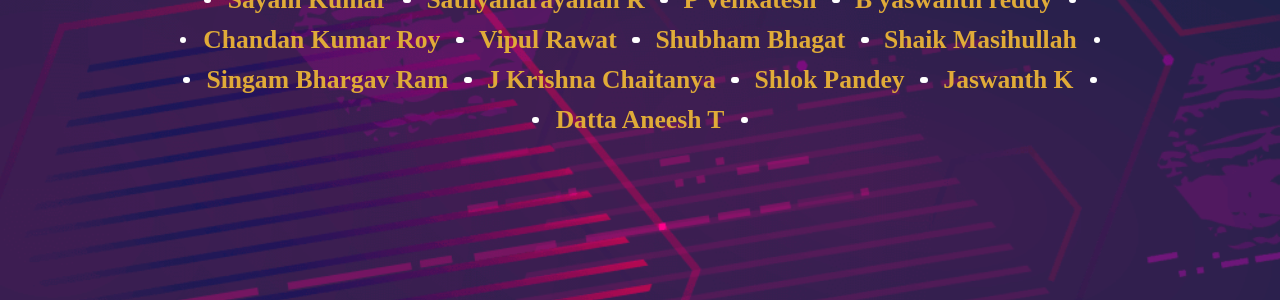
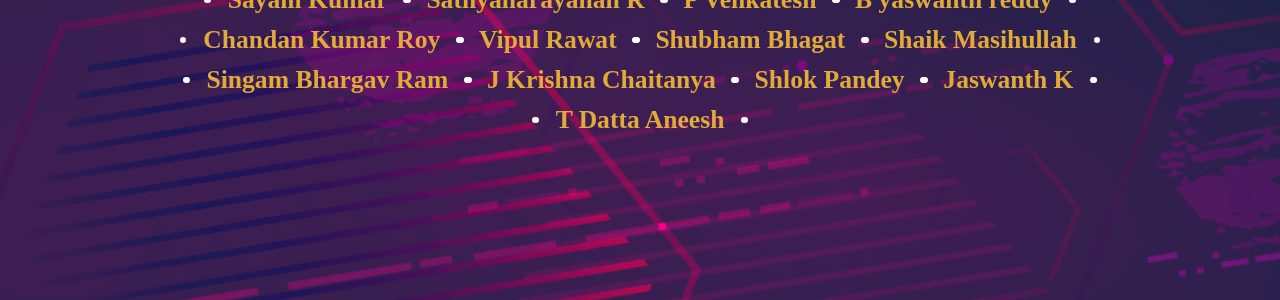
Before and after one commit to Project-Club-IIITS/hacktoberfest2019-participants, a Jekyll site: the page index.html, which Jekyll copies as it is, in a window 1280 px wide. Shown: the part 433-733 px from the top of the page. Built offline with Jekyll 4.4.1, drawn with Linux system fonts in a browser that asks for light colours; some web fonts are replaced.

```diff
--- a/index.html
+++ b/index.html
@@ -63,7 +63,7 @@
                 <li><a href="https://github.com/chaitanya531">J Krishna Chaitanya</a></li>
                 <li><a href="https://github.com/b30wulffz">Shlok Pandey</a></li>
                 <li><a href="https://github.com/JazzKriss21">Jaswanth K</a></li>
-                <li><a  href="https://github.com/thotadattaaneesh">Datta Aneesh T</a></li>
+                <li><a href="https://github.com/thotadattaaneesh">T Datta Aneesh</a></li>
             </ul>
         </div>
     </div>
```
